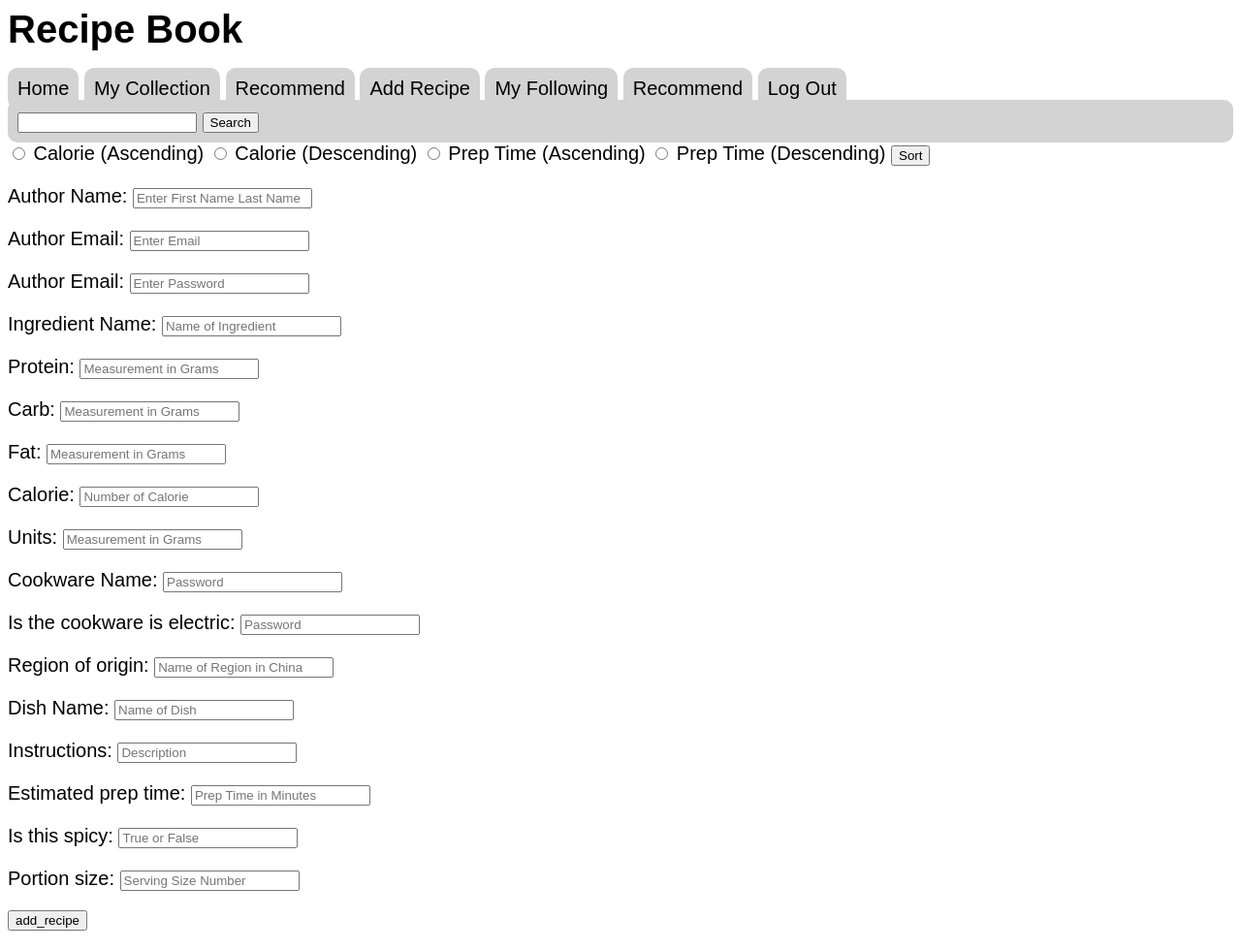
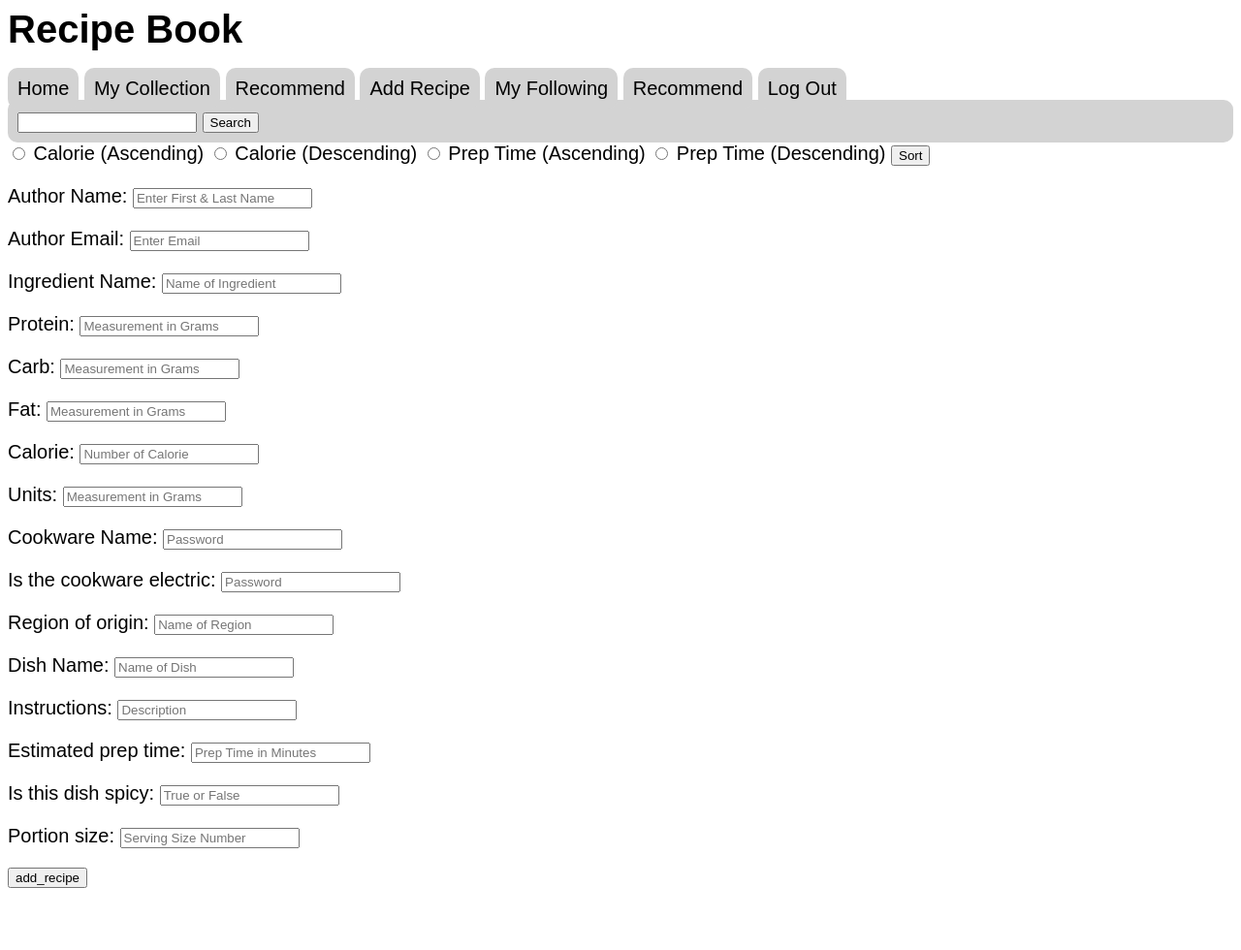
Before and after one commit to ericachensudo/RecipeDatabase, a Flask app: template templates/add_recipe.html in a window 1280 px wide. Shown: the whole page at 97% size. After the commit the page ends 916 px from the top, so only its background shows below. Run offline with Flask 2, Linux system fonts and the light colour scheme; the template is opened without the code that fills it, so the values that code supplies are empty; parts of the project's set-up code (start-up, migrations or seed data) failed here and were passed over.

Commit message:
remove author password

```diff
--- a/server.py
+++ b/server.py
@@ -492,8 +492,7 @@ def add_recipe():
 
   auth_name = request.form['auth_name']
   auth_email = request.form['auth_email']
-  auth_password = request.form['auth_password']
-  g.conn.execute('INSERT INTO Author VALUES (%s, %s, %s)', auth_id, auth_name, auth_email, auth_password)
+  g.conn.execute('INSERT INTO Author VALUES (%s, %s, %s)', auth_id, auth_name, auth_email)
 
   auth_id = g.conn.execute('SELECT MAX(ASCII(auth_id)) FROM Writes')
   g.conn.execute('INSERT INTO Writes VALUES (%s, %s)',auth_id, dish_id)
--- a/templates/add_recipe.html
+++ b/templates/add_recipe.html
@@ -6,9 +6,8 @@
         <form method="POST" action="/add_recipe">
 
 <!-- keep track of last author ID in system and increment -->
-        <p> Author Name: <input type="text" placeholder="Enter First Name Last Name" name="auth_name"> </p>
+        <p> Author Name: <input type="text" placeholder="Enter First & Last Name" name="auth_name"> </p>
         <p> Author Email: <input type="text" placeholder="Enter Email" name="auth_email"> </p>
-        <p> Author Email: <input type="text" placeholder="Enter Password" name="auth_password"> </p>
 
 <!-- keep track of last ingredient ID in system and increment -->
         <p> Ingredient Name: <input placeholder="Name of Ingredient" type="text" name="ingredient_name"> </p>
@@ -20,16 +19,16 @@
 
 <!-- keep track of last cookware ID in system and increment -->
         <p> Cookware Name: <input type="text" placeholder="Password" name="cookware_name"> </p>
-        <p> Is the cookware is electric: <input type="text" placeholder="Password" name="is_electric"> </p>
+        <p> Is the cookware electric: <input type="text" placeholder="Password" name="is_electric"> </p>
 
 <!-- keep track of last cuisine ID in system and increment -->
-        <p> Region of origin: <input type="text" placeholder="Name of Region in China" name="region_name"> </p>
+        <p> Region of origin: <input type="text" placeholder="Name of Region" name="region_name"> </p>
 
 <!-- keep track of last dish ID in system and increment -->
         <p> Dish Name: <input type="text" placeholder="Name of Dish" name="dish_name"> </p>
         <p> Instructions: <input type="text" placeholder="Description" name="instructions"> </p>
         <p> Estimated prep time: <input type="text" placeholder="Prep Time in Minutes" name="prep_time"> </p>
-        <p> Is this spicy: <input type="text" placeholder="True or False" name="is_spicy"> </p>
+        <p> Is this dish spicy: <input type="text" placeholder="True or False" name="is_spicy"> </p>
         <p> Portion size: <input type="text" placeholder="Serving Size Number" name="portion"> </p>
 
         <input class="btn btn-default" type="submit" value="add_recipe">
```
